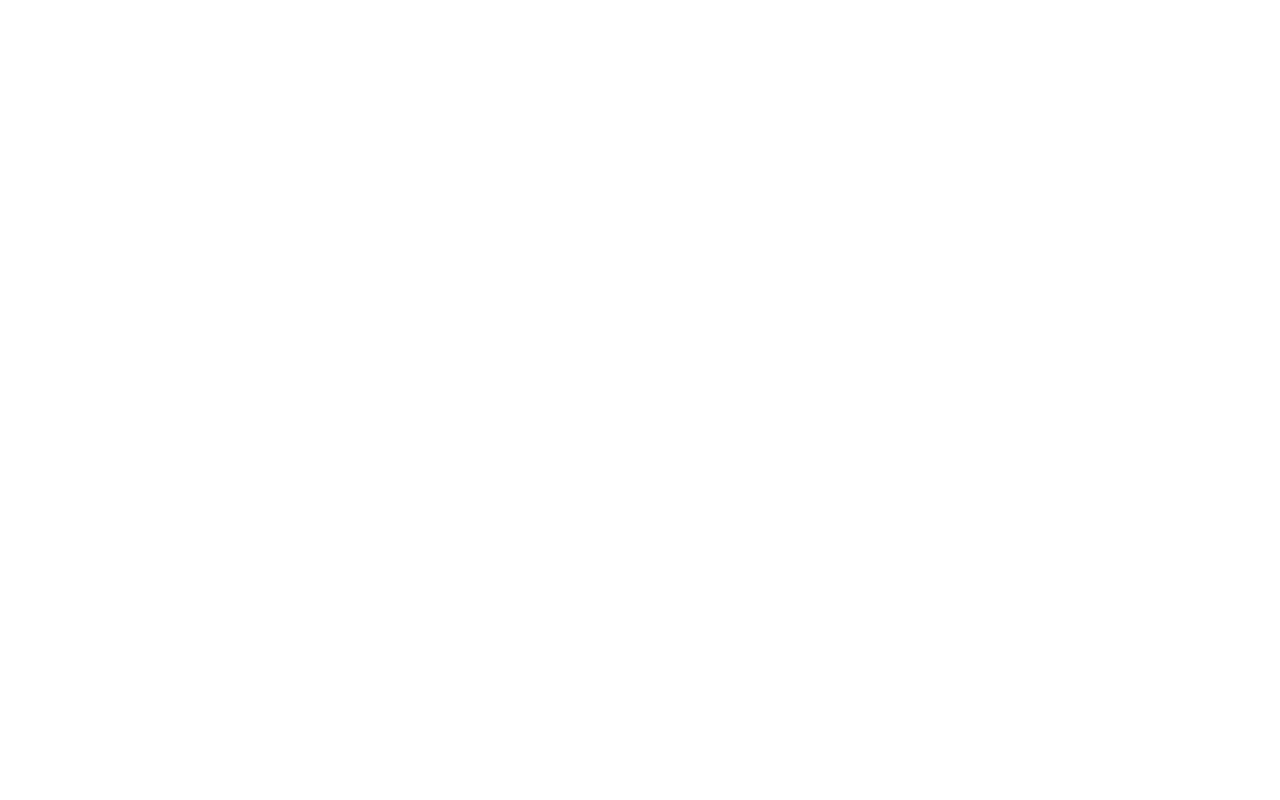
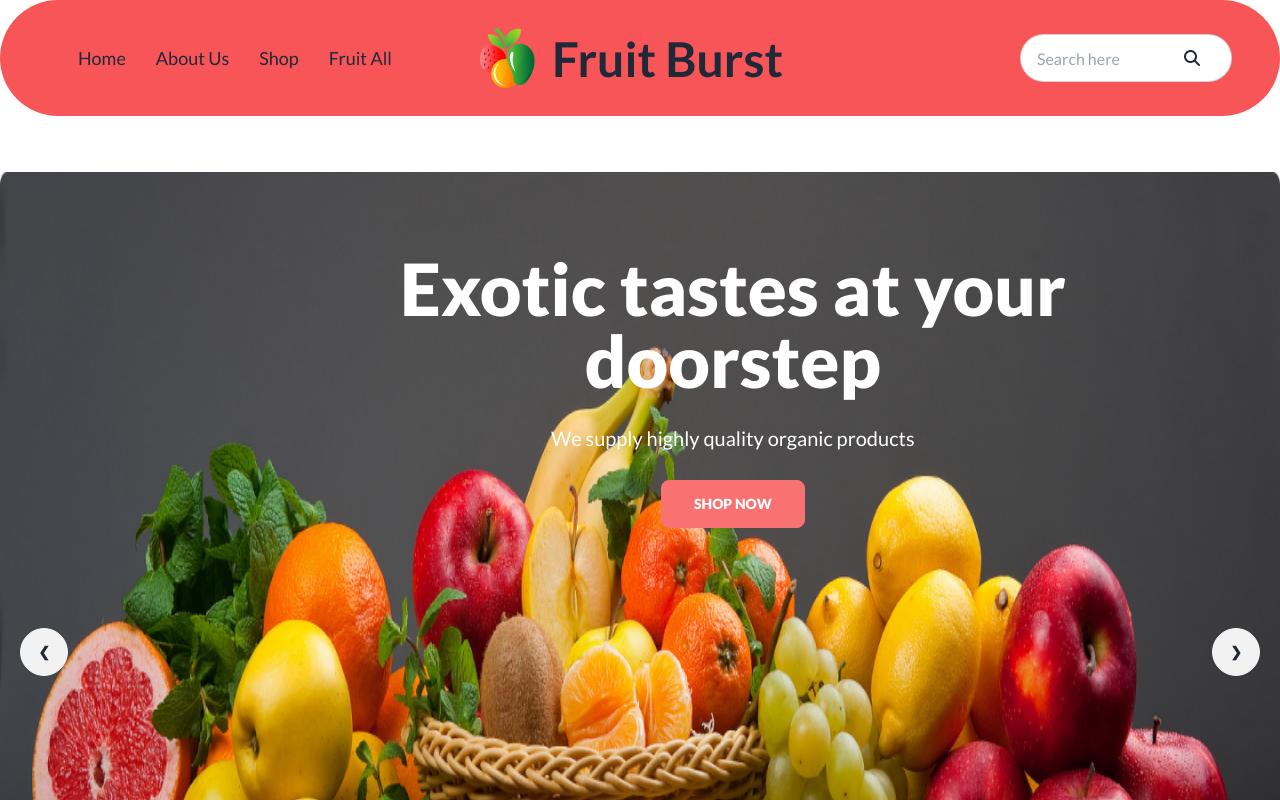
Before and after one commit to developermehedi99/fruit-brush, a plain HTML site: page index.html in a window 1280 px wide. Shown: the top 800 px of the page. Drawn offline with nearby package versions, Linux system fonts and the light colour scheme; grey boxes are pictures that could not be loaded.

Commit message:
second commit

```diff
--- a/index.html
+++ b/index.html
@@ -9,14 +9,112 @@
     <link href="https://cdn.jsdelivr.net/npm/daisyui@3.7.3/dist/full.css" rel="stylesheet" type="text/css" />
     <script src="https://cdn.tailwindcss.com"></script>
 
+    <!-- google font lato -->
+    <link rel="preconnect" href="https://fonts.googleapis.com">
+<link rel="preconnect" href="https://fonts.gstatic.com" crossorigin>
+<link href="https://fonts.googleapis.com/css2?family=Lato:wght@400;500;700;900&display=swap" rel="stylesheet">
+
+<!-- font awosome link -->
+<link rel="stylesheet" href="https://cdnjs.cloudflare.com/ajax/libs/font-awesome/6.4.2/css/all.min.css" integrity="sha512-z3gLpd7yknf1YoNbCzqRKc4qyor8gaKU1qmn+CShxbuBusANI9QpRohGBreCFkKxLhei6S9CQXFEbbKuqLg0DA==" crossorigin="anonymous" referrerpolicy="no-referrer" />
+<!-- css link -->
+    <link rel="stylesheet" href="style.css">
+
 </head>
 
 <body>
-    <header>
+    <header class="container mx-auto">
+        <div class="navbar bg-[#F85559] py-7 px-12 rounded-full">
+            <div class="navbar-start">
 
+                <ul class="nav-ul flex text-lg font-medium">
+                  <li class=""><a>Home</a></li>
+                  <li><a>About Us</a></li>
+                  <li><a>Shop</a></li>
+                  <li><a>Fruit All</a></li>
+                </ul>
+
+            </div>
+            <div class="navbar-center flex">
+                <img src="./images/logo.png" alt="">
+              <a class="btn btn-ghost normal-case text-5xl font-bold">Fruit Burst</a>
+            </div>
+
+
+            <div class="navbar-end relative">
+              <div class="form-control">
+                <input  type="text" placeholder="Search here" class="input rounded-full input-bordered w-24 md:w-auto" />
+              </div>
+              <div class="absolute mr-8"><i class="fa-solid fa-magnifying-glass"></i></div>
+            </div>
+
+
+          </div>
     </header>
 
-    <main>
+    <main class="container mx-auto">
+          <!-- banner section -->
+      <section>
+        <div class="carousel w-full pt-14">
+          <!-- slide-1 -->
+          <div id="slide1" class="carousel-item relative w-full">
+            <img src="/./images/banner1.png" class="w-full" />
+            <div class="absolute flex justify-between transform -translate-y-1/2 left-5 right-5 top-1/2">
+              <a href="#slide4" class="btn btn-circle">❮</a>
+              <a href="#slide2" class="btn btn-circle">❯</a>
+            </div>
+            <div class="ml-[400px] mt-20 absolute text-center">
+              <h1 class=" text-center text-white text-7xl font-extrabold ">Exotic tastes at your <br> doorstep</h1>
+            <p class="py-7 text-white text-xl">We supply highly quality organic products</p>
+            <button class="btn btn-error text-white font-extrabold px-8 ">Shop Now</button>
+            </div>
+          </div>
+          <!-- slide-2 -->
+          <div id="slide2" class="carousel-item relative w-full">
+            <img src="/./images/banner2.png" class="w-full" />
+            <div class="absolute flex justify-between transform -translate-y-1/2 left-5 right-5 top-1/2">
+              <a href="#slide1" class="btn btn-circle">❮</a>
+              <a href="#slide3" class="btn btn-circle">❯</a>
+            </div>
+            <div class="ml-[400px] mt-20 absolute text-center">
+              <h1 class=" text-center text-white text-7xl font-extrabold ">Exotic tastes at your <br> doorstep</h1>
+            <p class="py-7 text-white text-xl">We supply highly quality organic products</p>
+            <button class="btn btn-error text-white font-extrabold px-8 ">Shop Now</button>
+            </div>
+          </div>
+          <!-- slide-3 -->
+          <div id="slide3" class="carousel-item relative w-full">
+            <img src="/./images/banner3.png" class="w-full" />
+            <div class="absolute flex justify-between transform -translate-y-1/2 left-5 right-5 top-1/2">
+              <a href="#slide2" class="btn btn-circle">❮</a>
+              <a href="#slide4" class="btn btn-circle">❯</a>
+            </div>
+            <div class="ml-[400px] mt-20 absolute text-center">
+              <h1 class=" text-center text-white text-7xl font-extrabold ">Exotic tastes at your <br> doorstep</h1>
+            <p class="py-7 text-white text-xl">We supply highly quality organic products</p>
+            <button class="btn btn-error text-white font-extrabold px-8 ">Shop Now</button>
+            </div>
+          </div>
+          <!-- slide-4 -->
+          <div id="slide4" class="carousel-item relative w-full">
+            <img src="/./images/banner4.png" class="w-full" />
+            <div class="absolute flex justify-between transform -translate-y-1/2 left-5 right-5 top-1/2">
+              <a href="#slide3" class="btn btn-circle">❮</a>
+              <a href="#slide1" class="btn btn-circle">❯</a>
+            </div>
+            <div class="ml-[400px] mt-20 absolute text-center">
+              <h1 class=" text-center text-white text-7xl font-extrabold ">Exotic tastes at your <br> doorstep</h1>
+            <p class="py-7 text-white text-xl">We supply highly quality organic products</p>
+            <button class="btn btn-error text-white font-extrabold px-8 ">Shop Now</button>
+            </div>
+          </div>
+
+        </div>
+      </section>
+
+      <section>
+
+      </section>
+
 
     </main>
 
--- /dev/null
+++ b/style.css
@@ -0,0 +1,7 @@
+
+body{
+    font-family: 'Lato', sans-serif;
+}
+.nav-ul li{
+    margin-left: 30px;
+}
```
Also changed, not shown: tailwind.config.js (added, +8 -0 lines).
